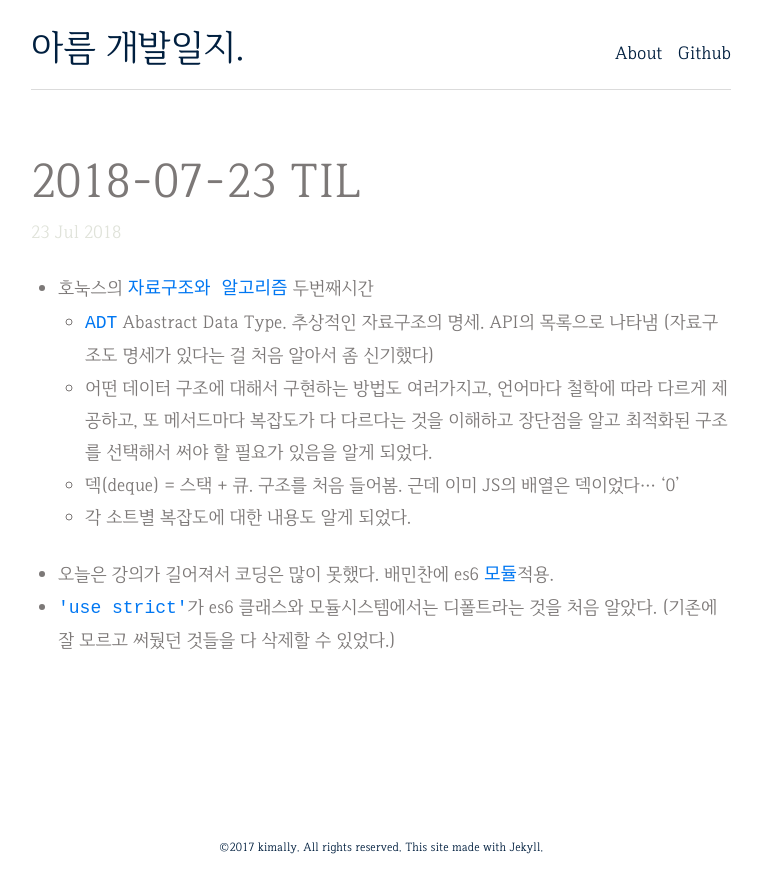
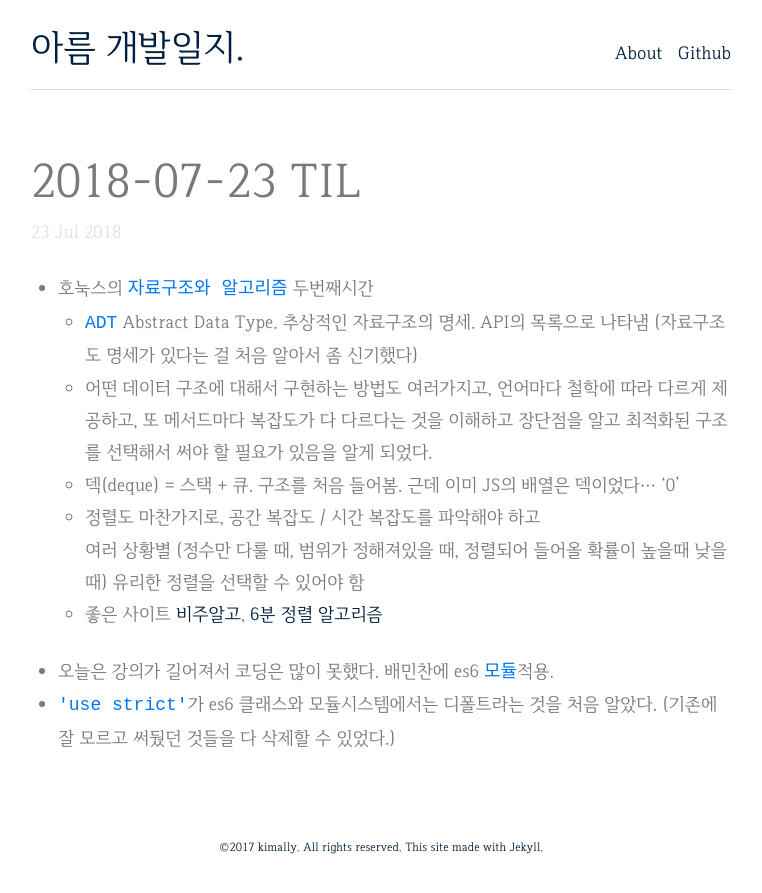
Before and after one commit to LumiLoves/lumiloves.github.io, a Jekyll site: the page built from _posts/2018-07-23-TIL.md, in a window 1280 px wide. Shown: the top 893 px of the page, without its empty margins (259-1021 px from the left). Built offline with Jekyll 4.4.1, drawn with Linux system fonts in a browser that asks for light colours.

Commit message:
Update 2018-07-23-TIL.md

```diff
--- a/_posts/2018-07-23-TIL.md
+++ b/_posts/2018-07-23-TIL.md
@@ -4,9 +4,11 @@ tag: [ TIL ]
 ---
 
 * 호눅스의 `자료구조와 알고리즘` 두번째시간
-  * `ADT` Abastract Data Type. 추상적인 자료구조의 명세. API의 목록으로 나타냄 (자료구조도 명세가 있다는 걸 처음 알아서 좀 신기했다)
+  * `ADT` Abstract Data Type. 추상적인 자료구조의 명세. API의 목록으로 나타냄 (자료구조도 명세가 있다는 걸 처음 알아서 좀 신기했다)
   * 어떤 데이터 구조에 대해서 구현하는 방법도 여러가지고, 언어마다 철학에 따라 다르게 제공하고, 또 메서드마다 복잡도가 다 다르다는 것을 이해하고 장단점을 알고 최적화된 구조를 선택해서 써야 할 필요가 있음을 알게 되었다.
   * 덱(deque) = 스택 + 큐. 구조를 처음 들어봄. 근데 이미 JS의 배열은 덱이었다... '0'
-  * 각 소트별 복잡도에 대한 내용도 알게 되었다.
+  * 정렬도 마찬가지로, 공간 복잡도 / 시간 복잡도를 파악해야 하고 <br>
+  여러 상황별 (정수만 다룰 때, 범위가 정해져있을 때, 정렬되어 들어올 확률이 높을때 낮을때) 유리한 정렬을 선택할 수 있어야 함
+  * 좋은 사이트 [비주알고](https://visualgo.net/en), [6분 정렬 알고리즘](https://www.youtube.com/watch?v=kPRA0W1kECg)
 * 오늘은 강의가 길어져서 코딩은 많이 못했다. 배민찬에 es6 `모듈`적용.
 * `'use strict'`가 es6 클래스와 모듈시스템에서는 디폴트라는 것을 처음 알았다. (기존에 잘 모르고 써뒀던 것들을 다 삭제할 수 있었다.)
```
